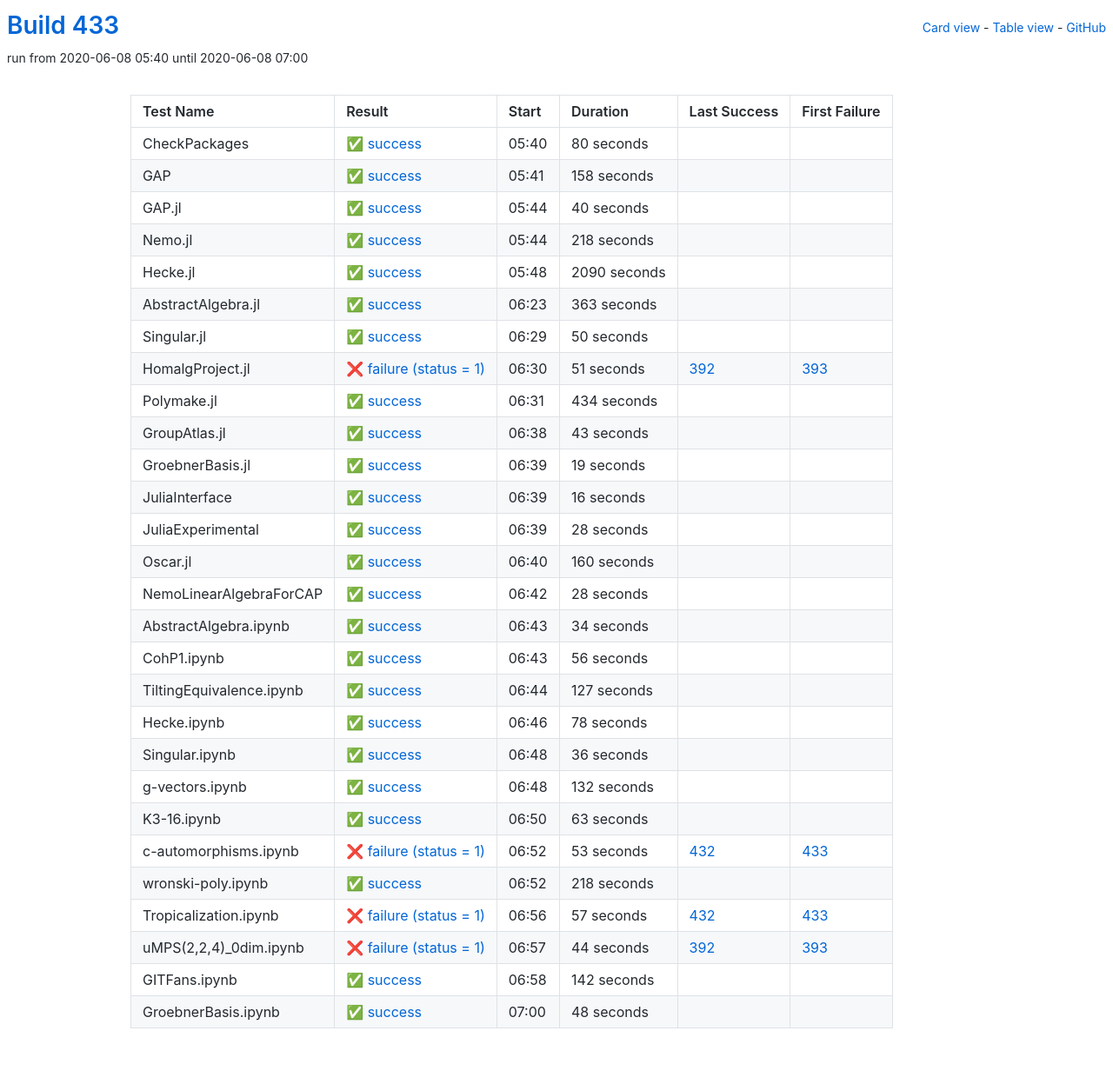
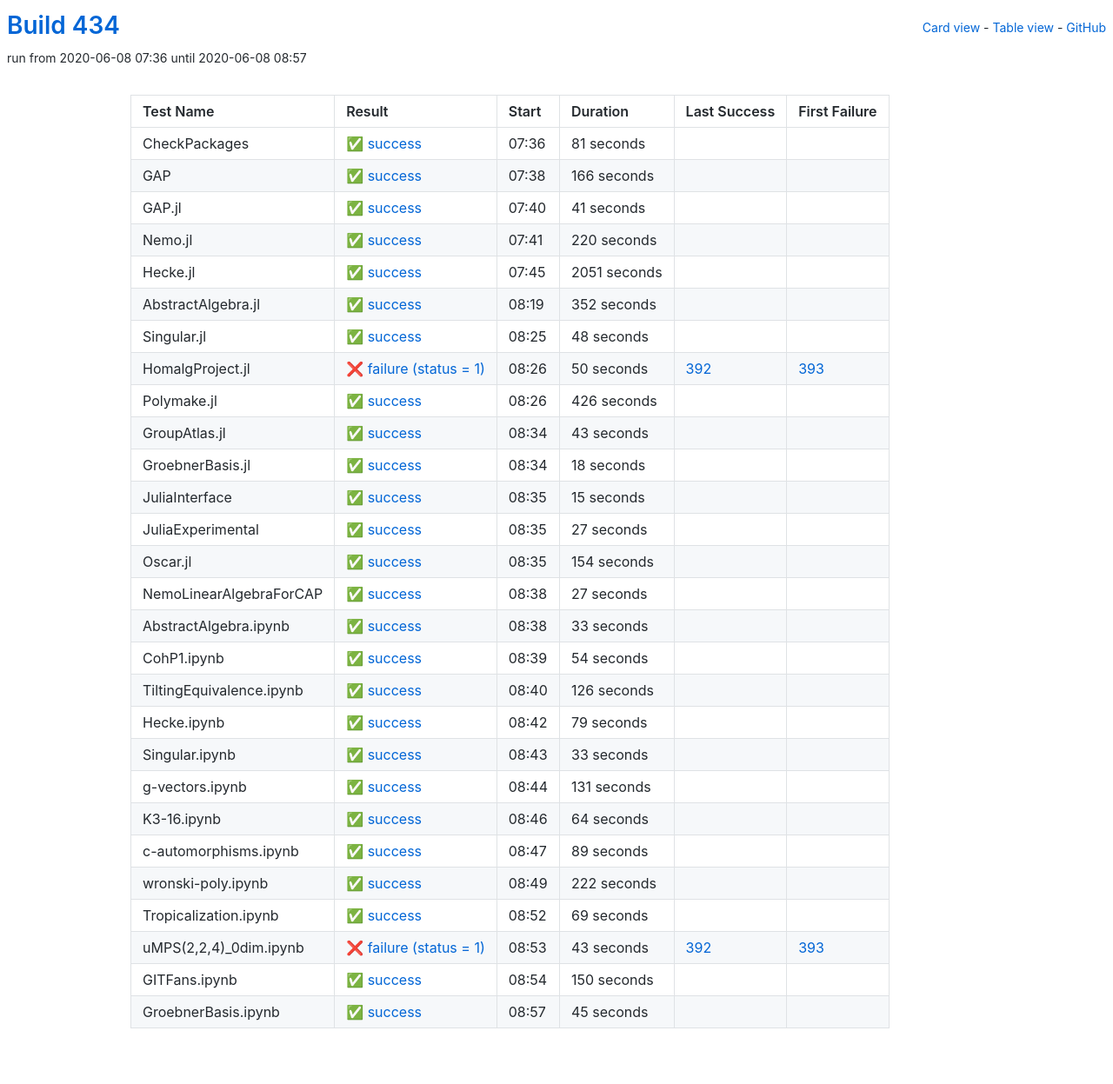
Before and after one commit to oscar-system/oscar-ci-status-1.4, a Jekyll site: the page built from table.html, in a window 1280 px wide. Shown: the whole page at 87% size. Built offline with Jekyll 4.4.1, drawn with Linux system fonts in a browser that asks for light colours.

Commit message:
Build 434

```diff
--- a/_data/ci.yml
+++ b/_data/ci.yml
@@ -1,113 +1,113 @@
-build: 433
-build_url: https://oscarci.mathematik.uni-kl.de/job/oscar-julia-1.4/433/
+build: 434
+build_url: https://oscarci.mathematik.uni-kl.de/job/oscar-julia-1.4/434/
 job: oscar-julia-1.4
 tests:
-- duration: 80
+- duration: 81
   exitcode: 0
   first_failure: false
   first_failure_url: null
   id: checkpackages
   last_success: false
   last_success_url: null
-  log: https://oscarci.mathematik.uni-kl.de/job/oscar-julia-1.4/433/artifact/logs/build-433/CheckPackages.log
+  log: https://oscarci.mathematik.uni-kl.de/job/oscar-julia-1.4/434/artifact/logs/build-434/CheckPackages.log
   name: CheckPackages
-  start: 2020-06-08 05:40
+  start: 2020-06-08 07:36
   status: success
   success: true
-- duration: 158
+- duration: 166
   exitcode: 0
   first_failure: false
   first_failure_url: null
   id: gap
   last_success: false
   last_success_url: null
-  log: https://oscarci.mathematik.uni-kl.de/job/oscar-julia-1.4/433/artifact/logs/build-433/GAP.log
+  log: https://oscarci.mathematik.uni-kl.de/job/oscar-julia-1.4/434/artifact/logs/build-434/GAP.log
   name: GAP
-  start: 2020-06-08 05:41
+  start: 2020-06-08 07:38
   status: success
   success: true
-- duration: 40
+- duration: 41
   exitcode: 0
   first_failure: false
   first_failure_url: null
   id: gap-jl
   last_success: false
   last_success_url: null
-  log: https://oscarci.mathematik.uni-kl.de/job/oscar-julia-1.4/433/artifact/logs/build-433/GAP.jl.log
+  log: https://oscarci.mathematik.uni-kl.de/job/oscar-julia-1.4/434/artifact/logs/build-434/GAP.jl.log
   name: GAP.jl
-  start: 2020-06-08 05:44
+  start: 2020-06-08 07:40
   status: success
   success: true
-- duration: 218
+- duration: 220
   exitcode: 0
   first_failure: false
   first_failure_url: null
   id: nemo-jl
   last_success: false
   last_success_url: null
-  log: https://oscarci.mathematik.uni-kl.de/job/oscar-julia-1.4/433/artifact/logs/build-433/Nemo.jl.log
+  log: https://oscarci.mathematik.uni-kl.de/job/oscar-julia-1.4/434/artifact/logs/build-434/Nemo.jl.log
   name: Nemo.jl
-  start: 2020-06-08 05:44
+  start: 2020-06-08 07:41
   status: success
   success: true
-- duration: 2090
+- duration: 2051
   exitcode: 0
   first_failure: false
   first_failure_url: null
   id: hecke-jl
   last_success: false
   last_success_url: null
-  log: https://oscarci.mathematik.uni-kl.de/job/oscar-julia-1.4/433/artifact/logs/build-433/Hecke.jl.log
+  log: https://oscarci.mathematik.uni-kl.de/job/oscar-julia-1.4/434/artifact/logs/build-434/Hecke.jl.log
   name: Hecke.jl
-  start: 2020-06-08 05:48
+  start: 2020-06-08 07:45
   status: success
   success: true
-- duration: 363
+- duration: 352
   exitcode: 0
   first_failure: false
   first_failure_url: null
   id: abstractalgebra-jl
   last_success: false
   last_success_url: null
-  log: https://oscarci.mathematik.uni-kl.de/job/oscar-julia-1.4/433/artifact/logs/build-433/AbstractAlgebra.jl.log
+  log: https://oscarci.mathematik.uni-kl.de/job/oscar-julia-1.4/434/artifact/logs/build-434/AbstractAlgebra.jl.log
   name: AbstractAlgebra.jl
-  start: 2020-06-08 06:23
+  start: 2020-06-08 08:19
   status: success
   success: true
-- duration: 50
+- duration: 48
   exitcode: 0
   first_failure: false
   first_failure_url: null
   id: singular-jl
   last_success: false
   last_success_url: null
-  log: https://oscarci.mathematik.uni-kl.de/job/oscar-julia-1.4/433/artifact/logs/build-433/Singular.jl.log
+  log: https://oscarci.mathematik.uni-kl.de/job/oscar-julia-1.4/434/artifact/logs/build-434/Singular.jl.log
   name: Singular.jl
-  start: 2020-06-08 06:29
+  start: 2020-06-08 08:25
   status: success
   success: true
-- duration: 51
+- duration: 50
   exitcode: 1
   first_failure: 393
   first_failure_url: https://oscarci.mathematik.uni-kl.de/job/oscar-julia-1.4/393/
   id: homalgproject-jl
   last_success: 392
   last_success_url: https://oscarci.mathematik.uni-kl.de/job/oscar-julia-1.4/392/
-  log: https://oscarci.mathematik.uni-kl.de/job/oscar-julia-1.4/433/artifact/logs/build-433/HomalgProject.jl.log
+  log: https://oscarci.mathematik.uni-kl.de/job/oscar-julia-1.4/434/artifact/logs/build-434/HomalgProject.jl.log
   name: HomalgProject.jl
-  start: 2020-06-08 06:30
+  start: 2020-06-08 08:26
   status: failure
   success: false
-- duration: 434
+- duration: 426
   exitcode: 0
   first_failure: false
   first_failure_url: null
   id: polymake-jl
   last_success: false
   last_success_url: null
-  log: https://oscarci.mathematik.uni-kl.de/job/oscar-julia-1.4/433/artifact/logs/build-433/Polymake.jl.log
+  log: https://oscarci.mathematik.uni-kl.de/job/oscar-julia-1.4/434/artifact/logs/build-434/Polymake.jl.log
   name: Polymake.jl
-  start: 2020-06-08 06:31
+  start: 2020-06-08 08:26
   status: success
   success: true
 - duration: 43
@@ -117,224 +117,224 @@ tests:
   id: groupatlas-jl
   last_success: false
   last_success_url: null
-  log: https://oscarci.mathematik.uni-kl.de/job/oscar-julia-1.4/433/artifact/logs/build-433/GroupAtlas.jl.log
+  log: https://oscarci.mathematik.uni-kl.de/job/oscar-julia-1.4/434/artifact/logs/build-434/GroupAtlas.jl.log
   name: GroupAtlas.jl
-  start: 2020-06-08 06:38
+  start: 2020-06-08 08:34
   status: success
   success: true
-- duration: 19
+- duration: 18
   exitcode: 0
   first_failure: false
   first_failure_url: null
   id: groebnerbasis-jl
   last_success: false
   last_success_url: null
-  log: https://oscarci.mathematik.uni-kl.de/job/oscar-julia-1.4/433/artifact/logs/build-433/GroebnerBasis.jl.log
+  log: https://oscarci.mathematik.uni-kl.de/job/oscar-julia-1.4/434/artifact/logs/build-434/GroebnerBasis.jl.log
   name: GroebnerBasis.jl
-  start: 2020-06-08 06:39
+  start: 2020-06-08 08:34
   status: success
   success: true
-- duration: 16
+- duration: 15
   exitcode: 0
   first_failure: false
   first_failure_url: null
   id: juliainterface
   last_success: false
   last_success_url: null
-  log: https://oscarci.mathematik.uni-kl.de/job/oscar-julia-1.4/433/artifact/logs/build-433/JuliaInterface.log
+  log: https://oscarci.mathematik.uni-kl.de/job/oscar-julia-1.4/434/artifact/logs/build-434/JuliaInterface.log
   name: JuliaInterface
-  start: 2020-06-08 06:39
+  start: 2020-06-08 08:35
   status: success
   success: true
-- duration: 28
+- duration: 27
   exitcode: 0
   first_failure: false
   first_failure_url: null
   id: juliaexperimental
   last_success: false
   last_success_url: null
-  log: https://oscarci.mathematik.uni-kl.de/job/oscar-julia-1.4/433/artifact/logs/build-433/JuliaExperimental.log
+  log: https://oscarci.mathematik.uni-kl.de/job/oscar-julia-1.4/434/artifact/logs/build-434/JuliaExperimental.log
   name: JuliaExperimental
-  start: 2020-06-08 06:39
+  start: 2020-06-08 08:35
   status: success
   success: true
-- duration: 160
+- duration: 154
   exitcode: 0
   first_failure: false
   first_failure_url: null
   id: oscar-jl
   last_success: false
   last_success_url: null
-  log: https://oscarci.mathematik.uni-kl.de/job/oscar-julia-1.4/433/artifact/logs/build-433/Oscar.jl.log
+  log: https://oscarci.mathematik.uni-kl.de/job/oscar-julia-1.4/434/artifact/logs/build-434/Oscar.jl.log
   name: Oscar.jl
-  start: 2020-06-08 06:40
+  start: 2020-06-08 08:35
   status: success
   success: true
-- duration: 28
+- duration: 27
   exitcode: 0
   first_failure: false
   first_failure_url: null
   id: nemolinearalgebraforcap
   last_success: false
   last_success_url: null
-  log: https://oscarci.mathematik.uni-kl.de/job/oscar-julia-1.4/433/artifact/logs/build-433/NemoLinearAlgebraForCAP.log
+  log: https://oscarci.mathematik.uni-kl.de/job/oscar-julia-1.4/434/artifact/logs/build-434/NemoLinearAlgebraForCAP.log
   name: NemoLinearAlgebraForCAP
-  start: 2020-06-08 06:42
+  start: 2020-06-08 08:38
   status: success
   success: true
-- duration: 34
+- duration: 33
   exitcode: 0
   first_failure: false
   first_failure_url: null
   id: abstractalgebra-ipynb
   last_success: false
   last_success_url: null
-  log: https://oscarci.mathematik.uni-kl.de/job/oscar-julia-1.4/433/artifact/logs/build-433/AbstractAlgebra.ipynb.log
+  log: https://oscarci.mathematik.uni-kl.de/job/oscar-julia-1.4/434/artifact/logs/build-434/AbstractAlgebra.ipynb.log
   name: AbstractAlgebra.ipynb
-  start: 2020-06-08 06:43
+  start: 2020-06-08 08:38
   status: success
   success: true
-- duration: 56
+- duration: 54
   exitcode: 0
   first_failure: false
   first_failure_url: null
   id: cohp1-ipynb
   last_success: false
   last_success_url: null
-  log: https://oscarci.mathematik.uni-kl.de/job/oscar-julia-1.4/433/artifact/logs/build-433/CohP1.ipynb.log
+  log: https://oscarci.mathematik.uni-kl.de/job/oscar-julia-1.4/434/artifact/logs/build-434/CohP1.ipynb.log
   name: CohP1.ipynb
-  start: 2020-06-08 06:43
+  start: 2020-06-08 08:39
   status: success
   success: true
-- duration: 127
+- duration: 126
   exitcode: 0
   first_failure: false
   first_failure_url: null
   id: tiltingequivalence-ipynb
   last_success: false
   last_success_url: null
-  log: https://oscarci.mathematik.uni-kl.de/job/oscar-julia-1.4/433/artifact/logs/build-433/TiltingEquivalence.ipynb.log
+  log: https://oscarci.mathematik.uni-kl.de/job/oscar-julia-1.4/434/artifact/logs/build-434/TiltingEquivalence.ipynb.log
   name: TiltingEquivalence.ipynb
-  start: 2020-06-08 06:44
+  start: 2020-06-08 08:40
   status: success
   success: true
-- duration: 78
+- duration: 79
   exitcode: 0
   first_failure: false
   first_failure_url: null
   id: hecke-ipynb
   last_success: false
   last_success_url: null
-  log: https://oscarci.mathematik.uni-kl.de/job/oscar-julia-1.4/433/artifact/logs/build-433/Hecke.ipynb.log
+  log: https://oscarci.mathematik.uni-kl.de/job/oscar-julia-1.4/434/artifact/logs/build-434/Hecke.ipynb.log
   name: Hecke.ipynb
-  start: 2020-06-08 06:46
+  start: 2020-06-08 08:42
   status: success
   success: true
-- duration: 36
+- duration: 33
   exitcode: 0
   first_failure: false
   first_failure_url: null
   id: singular-ipynb
   last_success: false
   last_success_url: null
-  log: https://oscarci.mathematik.uni-kl.de/job/oscar-julia-1.4/433/artifact/logs/build-433/Singular.ipynb.log
+  log: https://oscarci.mathematik.uni-kl.de/job/oscar-julia-1.4/434/artifact/logs/build-434/Singular.ipynb.log
   name: Singular.ipynb
-  start: 2020-06-08 06:48
+  start: 2020-06-08 08:43
   status: success
   success: true
-- duration: 132
+- duration: 131
   exitcode: 0
   first_failure: false
   first_failure_url: null
   id: g-vectors-ipynb
   last_success: false
   last_success_url: null
-  log: https://oscarci.mathematik.uni-kl.de/job/oscar-julia-1.4/433/artifact/logs/build-433/g-vectors.ipynb.log
+  log: https://oscarci.mathematik.uni-kl.de/job/oscar-julia-1.4/434/artifact/logs/build-434/g-vectors.ipynb.log
   name: g-vectors.ipynb
-  start: 2020-06-08 06:48
+  start: 2020-06-08 08:44
   status: success
   success: true
-- duration: 63
+- duration: 64
   exitcode: 0
   first_failure: false
   first_failure_url: null
   id: k3-16-ipynb
   last_success: false
   last_success_url: null
-  log: https://oscarci.mathematik.uni-kl.de/job/oscar-julia-1.4/433/artifact/logs/build-433/K3-16.ipynb.log
+  log: https://oscarci.mathematik.uni-kl.de/job/oscar-julia-1.4/434/artifact/logs/build-434/K3-16.ipynb.log
   name: K3-16.ipynb
-  start: 2020-06-08 06:50
+  start: 2020-06-08 08:46
   status: success
   success: true
-- duration: 53
-  exitcode: 1
-  first_failure: 433
-  first_failure_url: https://oscarci.mathematik.uni-kl.de/job/oscar-julia-1.4/433/
+- duration: 89
+  exitcode: 0
+  first_failure: false
+  first_failure_url: null
   id: c-automorphisms-ipynb
-  last_success: 432
-  last_success_url: https://oscarci.mathematik.uni-kl.de/job/oscar-julia-1.4/432/
-  log: https://oscarci.mathematik.uni-kl.de/job/oscar-julia-1.4/433/artifact/logs/build-433/c-automorphisms.ipynb.log
+  last_success: false
+  last_success_url: null
+  log: https://oscarci.mathematik.uni-kl.de/job/oscar-julia-1.4/434/artifact/logs/build-434/c-automorphisms.ipynb.log
   name: c-automorphisms.ipynb
-  start: 2020-06-08 06:52
-  status: failure
-  success: false
-- duration: 218
+  start: 2020-06-08 08:47
+  status: success
+  success: true
+- duration: 222
   exitcode: 0
   first_failure: false
   first_failure_url: null
   id: wronski-poly-ipynb
   last_success: false
   last_success_url: null
-  log: https://oscarci.mathematik.uni-kl.de/job/oscar-julia-1.4/433/artifact/logs/build-433/wronski-poly.ipynb.log
+  log: https://oscarci.mathematik.uni-kl.de/job/oscar-julia-1.4/434/artifact/logs/build-434/wronski-poly.ipynb.log
   name: wronski-poly.ipynb
-  start: 2020-06-08 06:52
+  start: 2020-06-08 08:49
   status: success
   success: true
-- duration: 57
-  exitcode: 1
-  first_failure: 433
-  first_failure_url: https://oscarci.mathematik.uni-kl.de/job/oscar-julia-1.4/433/
+- duration: 69
+  exitcode: 0
+  first_failure: false
+  first_failure_url: null
   id: tropicalization-ipynb
-  last_success: 432
-  last_success_url: https://oscarci.mathematik.uni-kl.de/job/oscar-julia-1.4/432/
-  log: https://oscarci.mathematik.uni-kl.de/job/oscar-julia-1.4/433/artifact/logs/build-433/Tropicalization.ipynb.log
+  last_success: false
+  last_success_url: null
+  log: https://oscarci.mathematik.uni-kl.de/job/oscar-julia-1.4/434/artifact/logs/build-434/Tropicalization.ipynb.log
   name: Tropicalization.ipynb
-  start: 2020-06-08 06:56
-  status: failure
-  success: false
-- duration: 44
+  start: 2020-06-08 08:52
+  status: success
+  success: true
+- duration: 43
   exitcode: 1
   first_failure: 393
   first_failure_url: https://oscarci.mathematik.uni-kl.de/job/oscar-julia-1.4/393/
   id: umps-2-2-4-0dim-ipynb
   last_success: 392
   last_success_url: https://oscarci.mathematik.uni-kl.de/job/oscar-julia-1.4/392/
-  log: https://oscarci.mathematik.uni-kl.de/job/oscar-julia-1.4/433/artifact/logs/build-433/uMPS-2-2-4-_0dim.ipynb.log
+  log: https://oscarci.mathematik.uni-kl.de/job/oscar-julia-1.4/434/artifact/logs/build-434/uMPS-2-2-4-_0dim.ipynb.log
   name: uMPS(2,2,4)_0dim.ipynb
-  start: 2020-06-08 06:57
+  start: 2020-06-08 08:53
   status: failure
   success: false
-- duration: 142
+- duration: 150
   exitcode: 0
   first_failure: false
   first_failure_url: null
   id: gitfans-ipynb
   last_success: false
   last_success_url: null
-  log: https://oscarci.mathematik.uni-kl.de/job/oscar-julia-1.4/433/artifact/logs/build-433/GITFans.ipynb.log
+  log: https://oscarci.mathematik.uni-kl.de/job/oscar-julia-1.4/434/artifact/logs/build-434/GITFans.ipynb.log
   name: GITFans.ipynb
-  start: 2020-06-08 06:58
+  start: 2020-06-08 08:54
   status: success
   success: true
-- duration: 48
+- duration: 45
   exitcode: 0
   first_failure: false
   first_failure_url: null
   id: groebnerbasis-ipynb
   last_success: false
   last_success_url: null
-  log: https://oscarci.mathematik.uni-kl.de/job/oscar-julia-1.4/433/artifact/logs/build-433/GroebnerBasis.ipynb.log
+  log: https://oscarci.mathematik.uni-kl.de/job/oscar-julia-1.4/434/artifact/logs/build-434/GroebnerBasis.ipynb.log
   name: GroebnerBasis.ipynb
-  start: 2020-06-08 07:00
+  start: 2020-06-08 08:57
   status: success
   success: true
```
Also changed, not shown: README.md.
